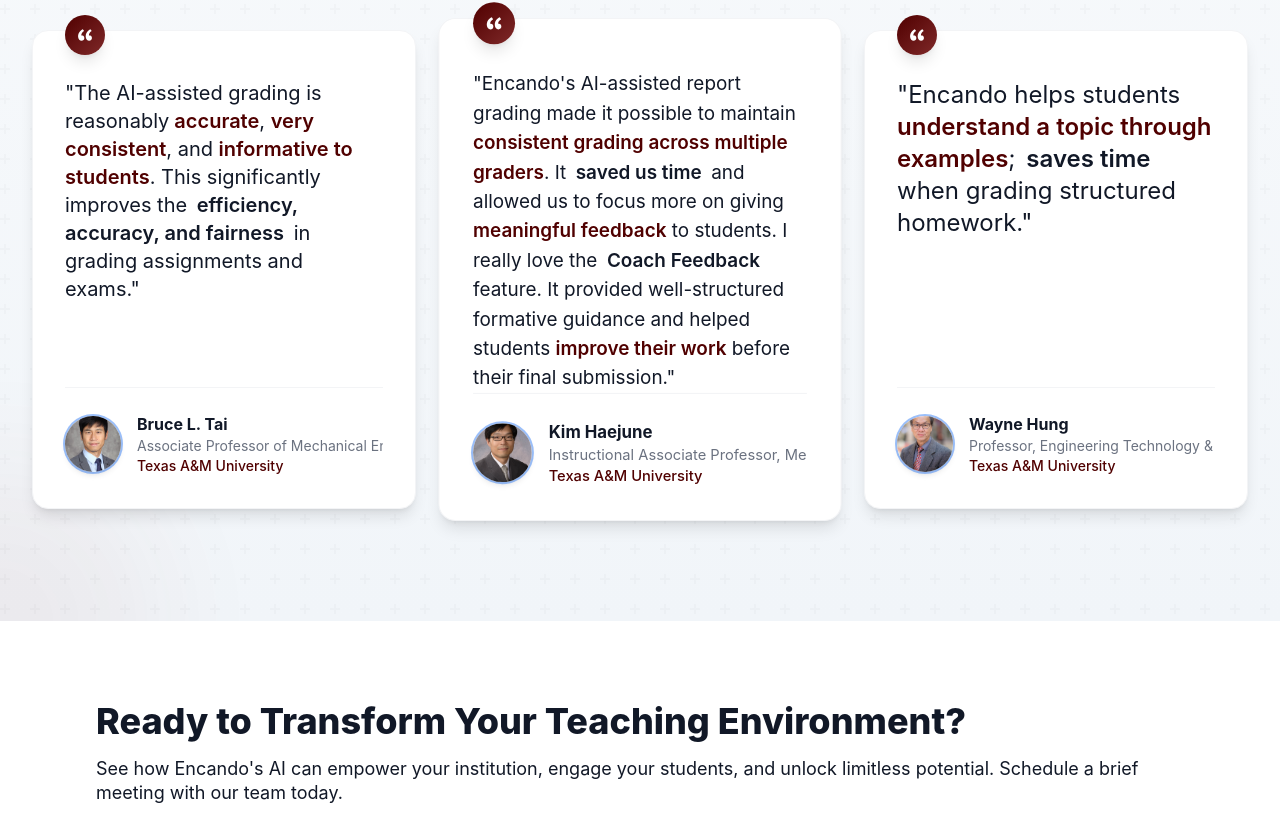
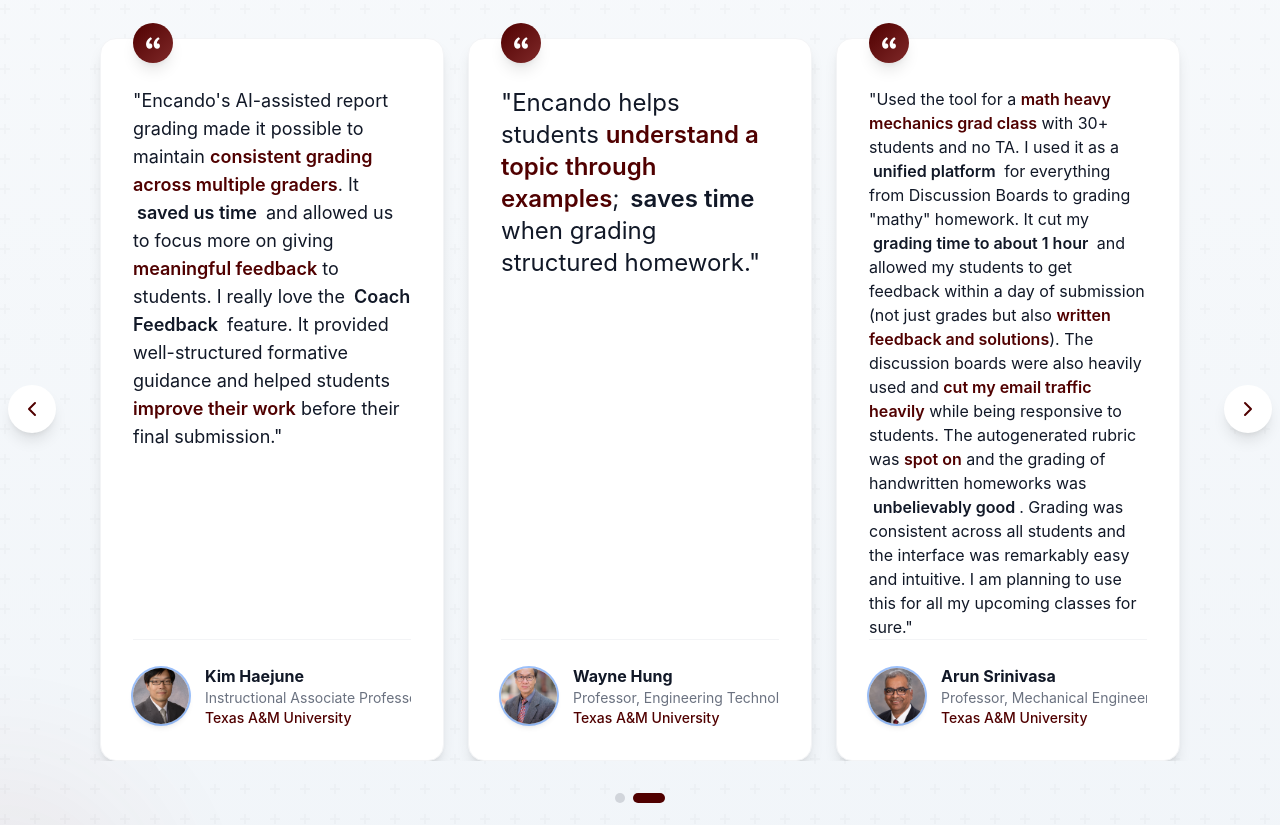
Before and after one commit to EduPandora/EncandoWebsite, a React (Create React App) app: page / in a window 1280 px wide. Shown: the part 5455-6280 px from the top of the page. Built offline with nearby package versions, Linux system fonts and the light colour scheme; a web font is replaced by a local one.

Commit message:
added testimonial

```diff
--- a/src/Pages/Company.js
+++ b/src/Pages/Company.js
@@ -1,4 +1,4 @@
-import React, { useState } from 'react';
+import React, { useState, useEffect, useCallback } from 'react';
 import Header from '../Components/Header';
 import Footer from '../Components/Footer';
 import DemoRequestForm from '../Components/Elements/DemoRequestForm';
@@ -431,7 +431,7 @@
         title: "Associate Professor of Mechanical Engineering",
         institution: "Texas A&M University",
         image: `${process.env.PUBLIC_URL}/assets/images/testimonials/Tai-Bruce.jpg`,
-        textSize: "text-base md:text-lg lg:text-xl" // Medium quote - responsive
+        textSize: "text-base md:text-lg lg:text-xl"
     },
     {
         id: 2,
@@ -440,7 +440,7 @@
         title: "Instructional Associate Professor, Mechanical Engineering",
         institution: "Texas A&M University",
         image: `${process.env.PUBLIC_URL}/assets/images/testimonials/haejune-kim.jpg`,
-        textSize: "text-base md:text-base lg:text-lg" // Longest quote - responsive
+        textSize: "text-base md:text-base lg:text-lg"
     },
     {
         id: 3,
@@ -449,14 +449,22 @@
         title: "Professor, Engineering Technology & Industrial Distribution",
         institution: "Texas A&M University",
         image: `${process.env.PUBLIC_URL}/assets/images/testimonials/hung-wayne.jpg`,
-        textSize: "text-lg md:text-xl lg:text-2xl" // Shortest quote - responsive
+        textSize: "text-lg md:text-xl lg:text-2xl"
+    },
+    {
+        id: 4,
+        quote: <>Used the tool for a <span className="text-[var(--color-primary)] font-semibold">math heavy mechanics grad class</span> with 30+ students and no TA. I used it as a <span className="bg-[var(--color-primary)]/10 px-1 rounded font-semibold">unified platform</span> for everything from Discussion Boards to grading "mathy" homework. It cut my <span className="bg-[var(--color-primary)]/10 px-1 rounded font-semibold">grading time to about 1 hour</span> and allowed my students to get feedback within a day of submission (not just grades but also <span className="text-[var(--color-primary)] font-semibold">written feedback and solutions</span>). The discussion boards were also heavily used and <span className="text-[var(--color-primary)] font-semibold">cut my email traffic heavily</span> while being responsive to students. The autogenerated rubric was <span className="text-[var(--color-primary)] font-semibold">spot on</span> and the grading of handwritten homeworks was <span className="bg-[var(--color-primary)]/10 px-1 rounded font-semibold">unbelievably good</span>. Grading was consistent across all students and the interface was remarkably easy and intuitive. I am planning to use this for all my upcoming classes for sure.</>,
+        name: "Arun Srinivasa",
+        title: "Professor, Mechanical Engineering",
+        institution: "Texas A&M University",
+        image: `${process.env.PUBLIC_URL}/assets/team-photos/ArunSrinivasa.jpg`,
+        textSize: "text-sm md:text-base lg:text-base"
     }
 ];
 
-const TestimonialCard = ({ testimonial, index }) => (
+const TestimonialCard = ({ testimonial }) => (
     <div
-        className={`group relative bg-white rounded-xl sm:rounded-2xl p-5 sm:p-6 md:p-8 shadow-lg hover:shadow-2xl transition-all duration-500 transform hover:-translate-y-2 border border-gray-100 flex flex-col h-full ${index === 1 ? 'lg:scale-105 lg:z-10' : ''}`}
-        style={{ animationDelay: `${index * 150}ms` }}
+        className="group relative bg-white rounded-xl sm:rounded-2xl p-5 sm:p-6 md:p-8 shadow-lg hover:shadow-2xl transition-all duration-500 transform hover:-translate-y-2 border border-gray-100 flex flex-col h-full"
     >
         {/* Decorative gradient border on hover */}
         <div className="absolute inset-0 rounded-xl sm:rounded-2xl bg-gradient-to-br from-[var(--color-primary)] via-[var(--color-primary-light)] to-[var(--color-secondary)] opacity-0 group-hover:opacity-100 transition-opacity duration-500 -z-10 blur-sm"></div>
@@ -501,7 +509,66 @@
     </div>
 );
 
-const TestimonialsSection = () => (
+// Carousel Arrow Icons
+const ChevronLeftIcon = ({ className }) => (
+    <svg className={className} xmlns="http://www.w3.org/2000/svg" width="24" height="24" viewBox="0 0 24 24" fill="none" stroke="currentColor" strokeWidth="2" strokeLinecap="round" strokeLinejoin="round">
+        <path d="M15 18l-6-6 6-6" />
+    </svg>
+);
+
+const ChevronRightIcon = ({ className }) => (
+    <svg className={className} xmlns="http://www.w3.org/2000/svg" width="24" height="24" viewBox="0 0 24 24" fill="none" stroke="currentColor" strokeWidth="2" strokeLinecap="round" strokeLinejoin="round">
+        <path d="M9 18l6-6-6-6" />
+    </svg>
+);
+
+const TestimonialsSection = () => {
+    const [currentIndex, setCurrentIndex] = useState(0);
+    const [visibleCount, setVisibleCount] = useState(3);
+    const [isPaused, setIsPaused] = useState(false);
+
+    // Determine how many cards to show based on screen width
+    useEffect(() => {
+        const updateVisibleCount = () => {
+            if (window.innerWidth < 768) {
+                setVisibleCount(1);
+            } else if (window.innerWidth < 1024) {
+                setVisibleCount(2);
+            } else {
+                setVisibleCount(3);
+            }
+        };
+
+        updateVisibleCount();
+        window.addEventListener('resize', updateVisibleCount);
+        return () => window.removeEventListener('resize', updateVisibleCount);
+    }, []);
+
+    const maxIndex = testimonials.length - visibleCount;
+
+    const goToNext = useCallback(() => {
+        setCurrentIndex((prev) => (prev >= maxIndex ? 0 : prev + 1));
+    }, [maxIndex]);
+
+    const goToPrev = useCallback(() => {
+        setCurrentIndex((prev) => (prev <= 0 ? maxIndex : prev - 1));
+    }, [maxIndex]);
+
+    // Auto-rotate every 5 seconds
+    useEffect(() => {
+        if (isPaused) return;
+        const interval = setInterval(goToNext, 5000);
+        return () => clearInterval(interval);
+    }, [goToNext, isPaused]);
+
+    // Get visible testimonials
+    const visibleTestimonials = testimonials.slice(currentIndex, currentIndex + visibleCount);
+    // Handle wrap-around if needed
+    if (visibleTestimonials.length < visibleCount) {
+        visibleTestimonials.push(...testimonials.slice(0, visibleCount - visibleTestimonials.length));
+    }
+
+    return (
         <section id="testimonials" className="relative bg-gradient-to-b from-[#f8fafc] to-[#f1f5f9] py-20 sm:py-28 overflow-hidden">
             {/* Decorative background elements */}
             <div className="absolute inset-0 overflow-hidden">
@@ -527,35 +594,69 @@
                     </p>
                 </div>
 
-            {/* Testimonials grid - responsive: 1 col mobile, 2 col tablet, 3 col desktop */}
-            <div className="grid gap-6 sm:gap-8 grid-cols-1 md:grid-cols-2 lg:grid-cols-3 items-stretch pt-4">
-                {testimonials.map((testimonial, index) => (
-                    <TestimonialCard key={testimonial.id} testimonial={testimonial} index={index} />
+                {/* Carousel container */}
+                <div
+                    className="relative"
+                    onMouseEnter={() => setIsPaused(true)}
+                    onMouseLeave={() => setIsPaused(false)}
+                >
+                    {/* Navigation Arrows */}
+                    <button
+                        onClick={goToPrev}
+                        className="absolute left-0 top-1/2 -translate-y-1/2 -translate-x-2 sm:-translate-x-4 lg:-translate-x-6 z-10 w-10 h-10 sm:w-12 sm:h-12 bg-white rounded-full shadow-lg hover:shadow-xl flex items-center justify-center text-[var(--color-primary)] hover:bg-[var(--color-primary)] hover:text-white transition-all duration-300 focus:outline-none focus:ring-2 focus:ring-[var(--color-primary)] focus:ring-offset-2"
+                        aria-label="Previous testimonial"
+                    >
+                        <ChevronLeftIcon className="w-5 h-5 sm:w-6 sm:h-6" />
+                    </button>
+
+                    <button
+                        onClick={goToNext}
+                        className="absolute right-0 top-1/2 -translate-y-1/2 translate-x-2 sm:translate-x-4 lg:translate-x-6 z-10 w-10 h-10 sm:w-12 sm:h-12 bg-white rounded-full shadow-lg hover:shadow-xl flex items-center justify-center text-[var(--color-primary)] hover:bg-[var(--color-primary)] hover:text-white transition-all duration-300 focus:outline-none focus:ring-2 focus:ring-[var(--color-primary)] focus:ring-offset-2"
+                        aria-label="Next testimonial"
+                    >
+                        <ChevronRightIcon className="w-5 h-5 sm:w-6 sm:h-6" />
+                    </button>
+
+                    {/* Testimonials carousel */}
+                    <div className="overflow-hidden mx-6 sm:mx-10 lg:mx-14">
+                        <div
+                            className="flex transition-transform duration-500 ease-in-out pt-6"
+                            style={{
+                                transform: `translateX(-${currentIndex * (100 / visibleCount)}%)`,
+                            }}
+                        >
+                            {testimonials.map((testimonial) => (
+                                <div
+                                    key={testimonial.id}
+                                    className="flex-shrink-0 px-2 sm:px-3"
+                                    style={{ width: `${100 / visibleCount}%` }}
+                                >
+                                    <TestimonialCard testimonial={testimonial} />
+                                </div>
                             ))}
                         </div>
+                    </div>
 
-            {/* Stats bar */}
-            {/* <div className="mt-16 grid grid-cols-2 md:grid-cols-4 gap-8 p-8 bg-white/60 backdrop-blur-sm rounded-2xl shadow-lg border border-gray-100">
-                <div className="text-center">
-                    <div className="text-3xl md:text-4xl font-bold text-[var(--color-primary)]">15+</div>
-                    <div className="text-sm text-gray-600 mt-1">Courses Using Encando</div>
+                    {/* Dots indicator */}
+                    <div className="flex justify-center gap-2 mt-8">
+                        {Array.from({ length: testimonials.length - visibleCount + 1 }).map((_, idx) => (
+                            <button
+                                key={idx}
+                                onClick={() => setCurrentIndex(idx)}
+                                className={`w-2.5 h-2.5 rounded-full transition-all duration-300 focus:outline-none ${
+                                    currentIndex === idx
+                                        ? 'bg-[var(--color-primary)] w-8'
+                                        : 'bg-gray-300 hover:bg-gray-400'
+                                }`}
+                                aria-label={`Go to testimonial ${idx + 1}`}
+                            />
+                        ))}
                     </div>
-                <div className="text-center">
-                    <div className="text-3xl md:text-4xl font-bold text-[var(--color-primary)]">2000+</div>
-                    <div className="text-sm text-gray-600 mt-1">Students Helped</div>
                 </div>
-                <div className="text-center">
-                    <div className="text-3xl md:text-4xl font-bold text-[var(--color-primary)]">50K+</div>
-                    <div className="text-sm text-gray-600 mt-1">Assignments Graded</div>
-                </div>
-                <div className="text-center">
-                    <div className="text-3xl md:text-4xl font-bold text-[var(--color-primary)]">90%</div>
-                    <div className="text-sm text-gray-600 mt-1">Time Saved on Grading</div>
-                </div>
-            </div> */}
             </div>
         </section>
     );
+};
 
 // CALL TO ACTION (CTA) SECTION COMPONENT
 const CtaSection = () => {
```
Also changed, not shown: public/assets/images/testimonials/Srinivasa_Arun.jpg (added). Lines whose indentation alone changed are shown as unchanged.
